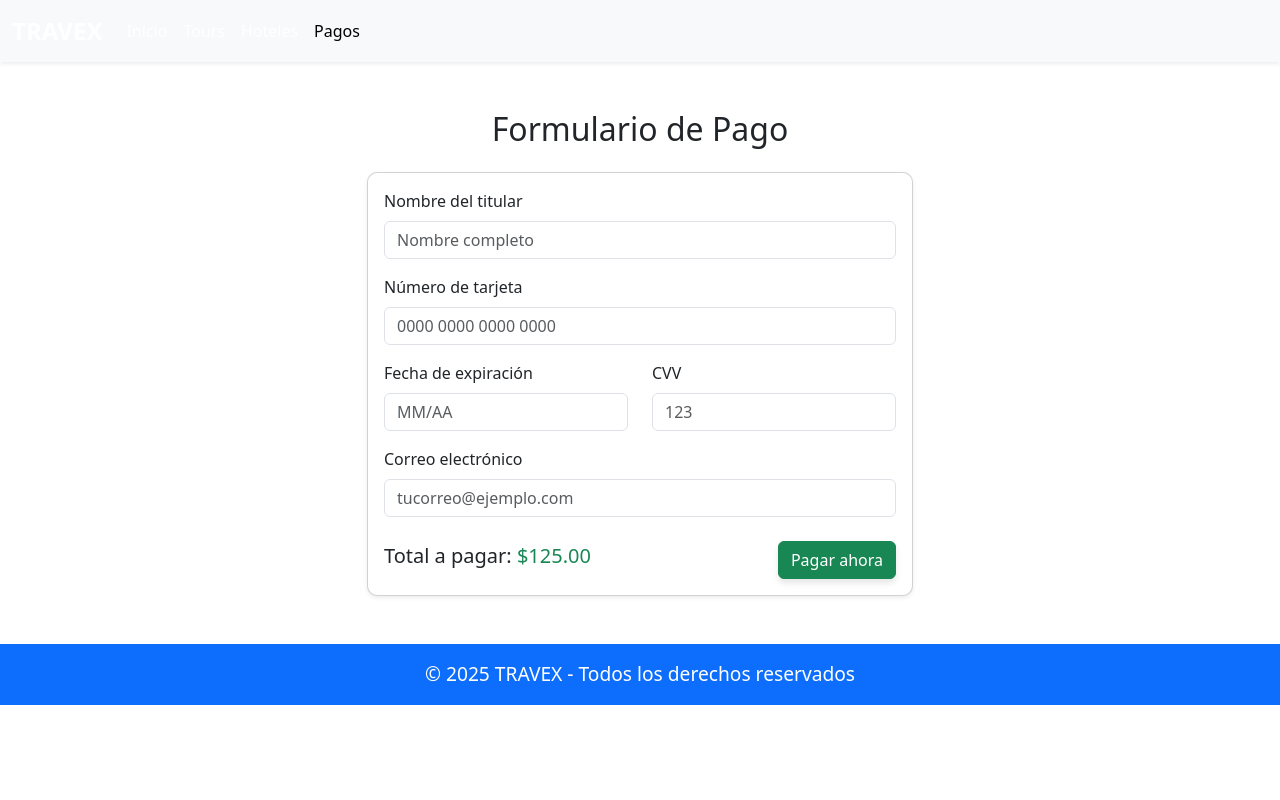
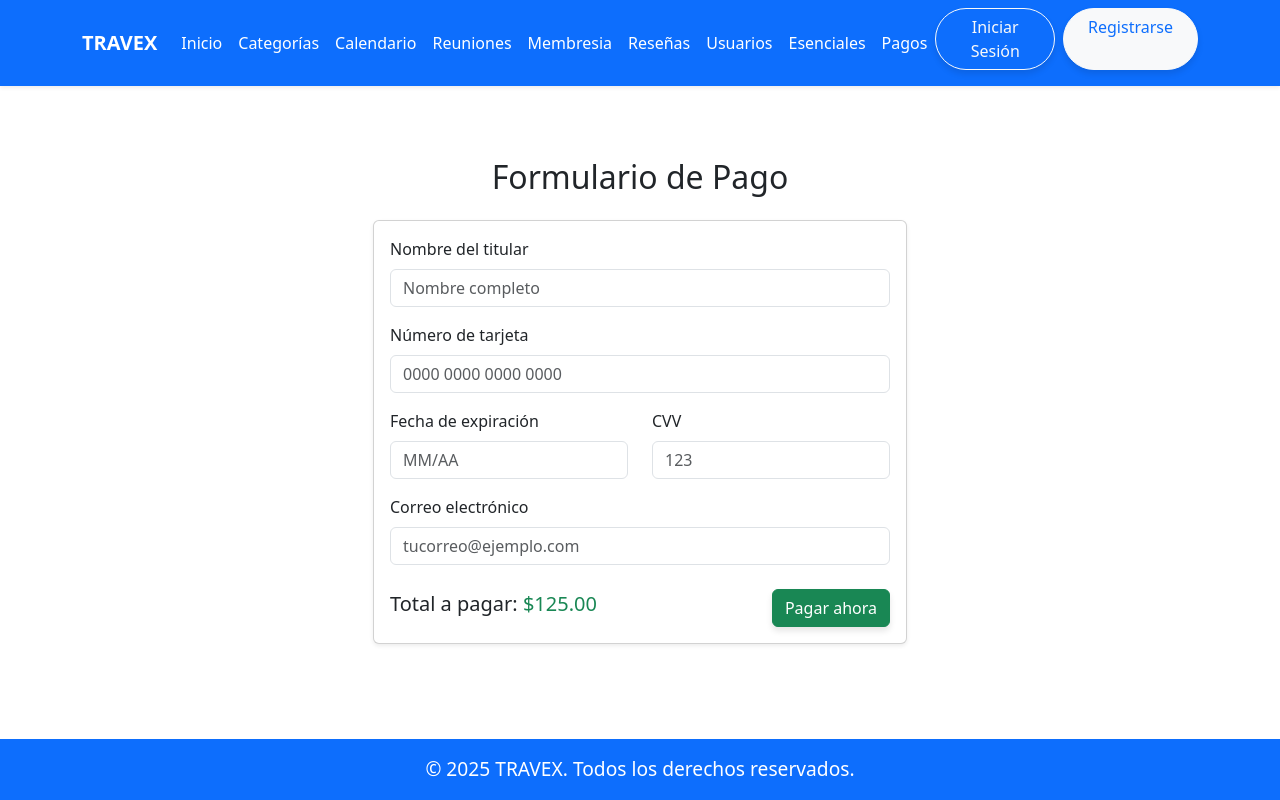
Before and after one commit to xdicapua/G4_SC502_MN_ProyectoFinal, a PHP site: page /views/pagos.php in a window 1280 px wide. Run offline with PHP 8.4, Linux system fonts and the light colour scheme.

Commit message:
NavBar y Footer actualizado

```diff
--- a/calendario.html
+++ b/calendario.html
@@ -9,7 +9,7 @@
 
 <body>
 
-  <header th:replace="~{layout/plantilla :: header}" />
+  <header th:replace="~{layout/plantilla :: header}">
 
   <div class="container mt-4">
     <div class="text-center fw-bold mb-4">
--- a/views/calendario.php
+++ b/views/calendario.php
@@ -9,7 +9,7 @@
 
 <body>
 
-  <header th:replace="~{layout/plantilla :: header}" />
+  <?php include 'partials/header.php'; ?>
 
   <div class="container mt-4">
     <div class="text-center fw-bold mb-4">
@@ -918,6 +918,7 @@
     }
   </script>
 
+<?php include 'partials/footer.php'; ?>
 </body>
 
 </html>
--- a/views/categoria.php
+++ b/views/categoria.php
@@ -1,3 +1,4 @@
+
 <?php
 require_once '../config/Database.php';
 require_once '../models/Categoria.php';
@@ -12,6 +13,8 @@ $hoteles = $categoriaModel->obtenerPorTipo('hotel');
 
 <?php include 'partials/header.php'; ?>
 
+<body class="d-flex flex-column min-vh-100">
+<main class="flex-grow-1">
 <div class="container mt-5">
     <h2>Categorías de Tours</h2>
     <button class="btn btn-primary mb-3" data-bs-toggle="modal" data-bs-target="#modalAgregarTour">Agregar Categoría</button>
@@ -197,5 +200,7 @@ $hoteles = $categoriaModel->obtenerPorTipo('hotel');
         </form>
     </div>
 </div>
+</main>
+</body>
 
 <?php include 'partials/footer.php'; ?>
--- a/views/pagos.php
+++ b/views/pagos.php
@@ -7,28 +7,11 @@
   <link href="https://cdn.jsdelivr.net/npm/bootstrap@5.3.3/dist/css/bootstrap.min.css" rel="stylesheet" />
   <link rel="stylesheet" href="assets/css/styles.css" />
 </head>
-<body>
+<body class="d-flex flex-column min-vh-100">
 
-<!-- Navbar -->
-<nav class="navbar navbar-expand-lg bg-body-tertiary shadow-sm">
-  <div class="container-fluid">
-    <a class="navbar-brand fw-bold" href="index.html">TRAVEX</a>
-    <button class="navbar-toggler" type="button" data-bs-toggle="collapse" data-bs-target="#navbarNav">
-      <span class="navbar-toggler-icon"></span>
-    </button>
-    <div class="collapse navbar-collapse" id="navbarNav">
-      <ul class="navbar-nav me-auto mb-2 mb-lg-0">
-        <li class="nav-item"><a class="nav-link" href="index.html">Inicio</a></li>
-        <li class="nav-item"><a class="nav-link" href="tours.html">Tours</a></li>
-        <li class="nav-item"><a class="nav-link" href="hoteles.html">Hoteles</a></li>
-        <li class="nav-item"><a class="nav-link active" href="#">Pagos</a></li>
-      </ul>
-    </div>
-  </div>
-</nav>
+<?php include 'partials/header.php'; ?>
 
-<!-- Contenido -->
-<div class="container mt-5 mb-5">
+<main class="container mt-5 mb-0 flex-grow-1">
   <h2 class="mb-4 text-center">Formulario de Pago</h2>
 
   <div class="row justify-content-center">
@@ -71,18 +54,13 @@
       </div>
     </div>
   </div>
-</div>
-
-<!-- Footer -->
-<footer class="bg-primary text-white text-center py-3 mt-5">
-  <p class="mb-0">© 2025 TRAVEX - Todos los derechos reservados</p>
-</footer>
+</main>
 
 <script src="https://cdn.jsdelivr.net/npm/bootstrap@5.3.3/dist/js/bootstrap.bundle.min.js"></script>
 <script>
   // Simulación del total desde el backend
   document.addEventListener("DOMContentLoaded", () => {
-    const total = localStorage.getItem("totalCarrito") || "125.00"; // Ejemplo
+    const total = localStorage.getItem("totalCarrito") || "125.00";
     document.getElementById("total-pago").textContent = `$${total}`;
   });
 
@@ -93,6 +71,6 @@
     window.location.href = "index.html";
   });
 </script>
-
+<?php include 'partials/footer.php'; ?>
 </body>
 </html>
--- a/views/partials/footer.php
+++ b/views/partials/footer.php
@@ -1,7 +1,12 @@
-</div> <!-- /container -->
+</div> <!-- cierre de algún div abierto antes -->
 
-<!-- Bootstrap JS Bundle (Popper + Bootstrap JS) -->
+<footer class="bg-primary text-white text-center py-3 mt-auto">
+    <div class="container">
+        <p class="mb-0">&copy; 2025 TRAVEX. Todos los derechos reservados.</p>
+    </div>
+</footer> <!-- ⬅️ este cierre estaba mal ubicado -->
+
 <script src="https://cdn.jsdelivr.net/npm/bootstrap@5.3.3/dist/js/bootstrap.bundle.min.js"></script>
 
-</body>
+</body> <!-- ⬅️ debe cerrar DESPUÉS del footer -->
 </html>
--- a/views/partials/header.php
+++ b/views/partials/header.php
@@ -5,9 +5,7 @@
     <meta charset="UTF-8" />
     <meta name="viewport" content="width=device-width, initial-scale=1" />
     <title>TRAVEX</title>
-    <!-- Bootstrap CSS -->
     <link href="https://cdn.jsdelivr.net/npm/bootstrap@5.3.3/dist/css/bootstrap.min.css" rel="stylesheet" />
-    <!-- Font Awesome opcional -->
     <link rel="stylesheet" href="https://cdnjs.cloudflare.com/ajax/libs/font-awesome/6.5.0/css/all.min.css" />
 </head>
 
@@ -15,29 +13,53 @@
 
     <nav class="navbar navbar-expand-lg navbar-dark bg-primary shadow-sm">
     <div class="container">
+        <!-- TRAVEX alineado completamente a la izquierda -->
         <a class="navbar-brand fw-bold" href="/TRAVEX/public/index.php">TRAVEX</a>
+
         <button class="navbar-toggler" type="button" data-bs-toggle="collapse" data-bs-target="#navbarNav"
             aria-controls="navbarNav" aria-expanded="false" aria-label="Toggle navigation">
             <span class="navbar-toggler-icon"></span>
         </button>
+
         <div class="collapse navbar-collapse" id="navbarNav">
+            <!-- Menú de navegación a la izquierda -->
             <ul class="navbar-nav me-auto mb-2 mb-lg-0">
                 <li class="nav-item">
                     <a class="nav-link" href="/TRAVEX/public/index.php">Inicio</a>
                 </li>
                 <li class="nav-item">
-                        <a class="nav-link active" href="/TRAVEX/public/index.php?accion=categorias">Categorías</a>
+                    <a class="nav-link active" href="/TRAVEX/views/categoria.php?accion=categorias">Categorías</a>
                 </li>
                 <li class="nav-item">
-                         <a class="nav-link" href="/views/calendario.php">Calendario</a>
+                    <a class="nav-link" href="/TRAVEX/views/calendario.php?accion=calendario">Calendario</a>
                 </li>
+                <li class="nav-item">
+                    <a class="nav-link" href="/TRAVEX/views/reuniones.php?accion=reuniones">Reuniones</a>
+                </li>
+                <li class="nav-item">
+                    <a class="nav-link" href="/TRAVEX/views/membresia.php?accion=membresia">Membresia</a>
+                </li>
+                <li class="nav-item">
+                    <a class="nav-link" href="/TRAVEX/views/reseñas.php?accion=reseñas">Reseñas</a>
+                </li>
+                <li class="nav-item">
+                    <a class="nav-link" href="/TRAVEX/views/usuarios.php?accion=usuarios">Usuarios</a>
+                </li>
+                <li class="nav-item">
+                    <a class="nav-link" href="/TRAVEX/views/esenciales.php?accion=esenciales">Esenciales</a>
+                </li>
+                <li class="nav-item">
+                    <a class="nav-link" href="/TRAVEX/views/pagos.php?accion=pagos">Pagos</a>
+                </li>
+            </ul>
 
-
-                    <!-- Puedes agregar más links si quieres -->
-                </ul>
+            <!-- Botones alineados completamente a la derecha -->
+            <div class="d-flex">
+                <a href="/TRAVEX/views/login.php" class="btn btn-outline-light rounded-pill px-4 me-2 mb-2">Iniciar Sesión</a>
+                <a href="/TRAVEX/views/registro.php" class="btn btn-light text-primary rounded-pill px-4 mb-2">Registrarse</a>
             </div>
         </div>
-
+    </div>
 </nav>
 
     <div class="container mt-4">
```
Also changed, not shown: public/index.php (+4 -22 lines), views/esenciales.php (+2 -21 lines), views/membresia.php (+5 -9 lines), views/reseñas.php (+7 -8 lines), views/reuniones.php (+5 -8 lines), views/usuarios.php (+7 -6 lines), public/assets/css/styles.css (added). Lines whose indentation alone changed are shown as unchanged.
